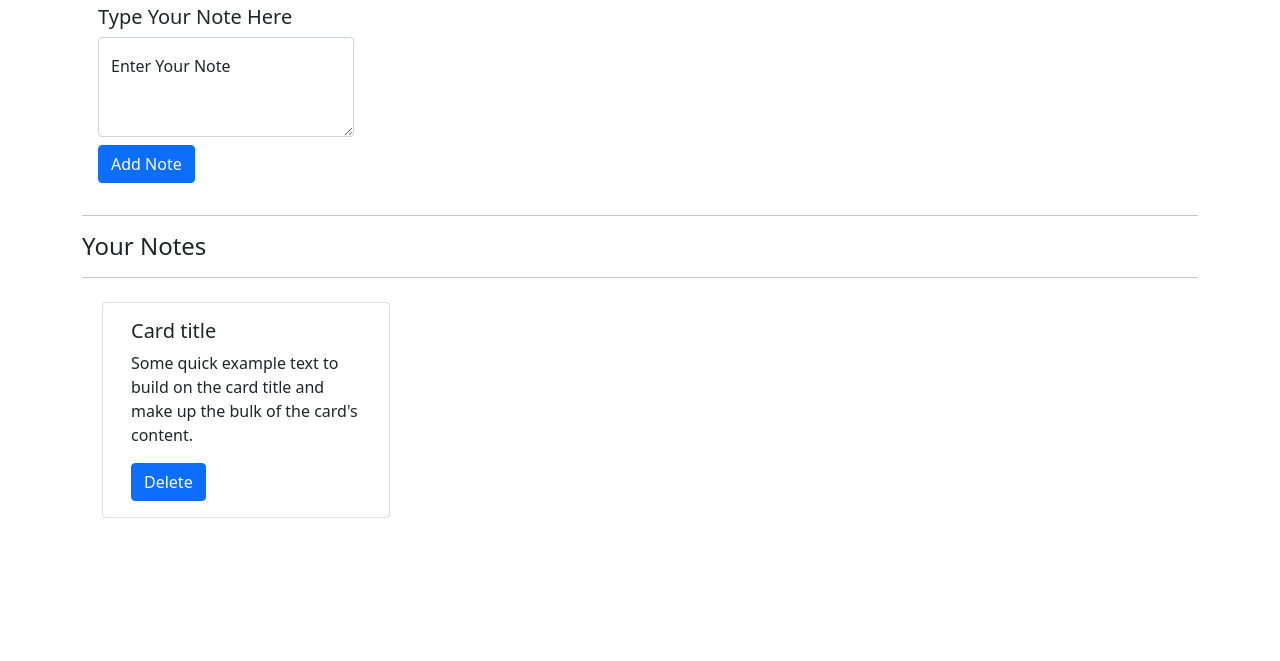
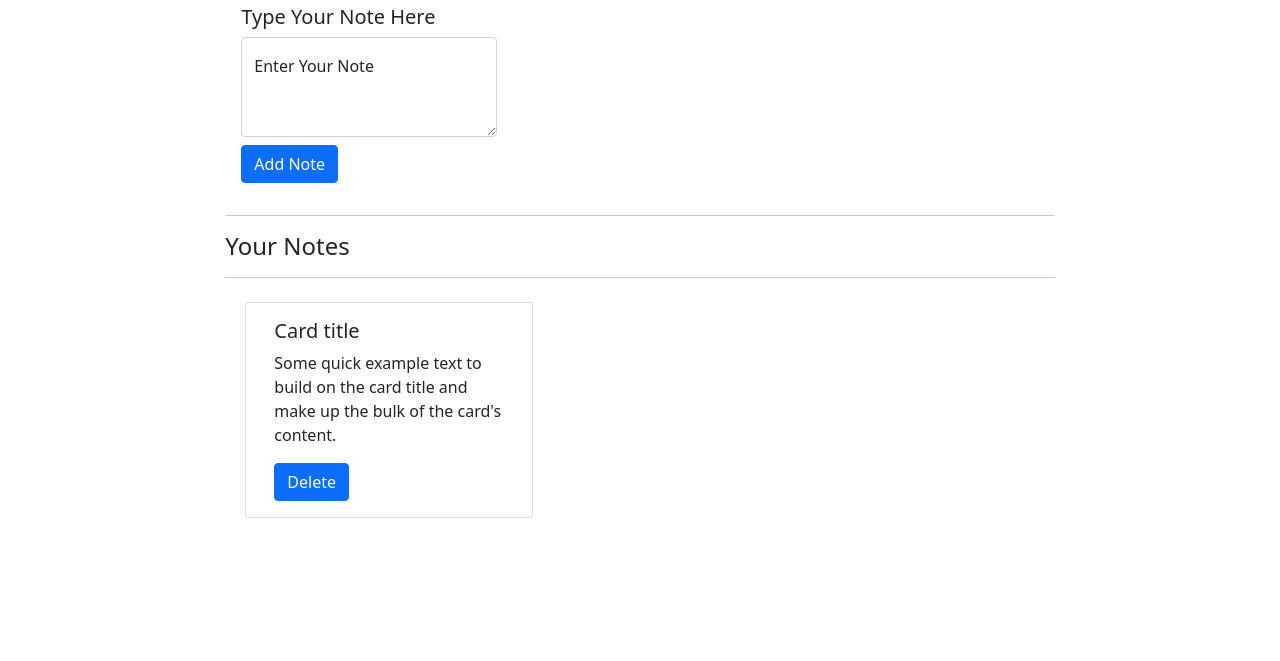
Before and after one commit to neamoth/NotesJavaScriptProject, a plain HTML site: page index.html in a window 1280 px wide. Shown: the part 139-800 px from the top of the page. Drawn offline with nearby package versions, Linux system fonts and the light colour scheme.

Commit message:
fixed: index.html margin for coloum

```diff
--- a/index.html
+++ b/index.html
@@ -33,13 +33,14 @@
             </div>
         </nav>
     </header>
-    <div class="container my-3">
+    <div class="container col-md-8 my-3">
         <h1>Welcome To Magic Notes</h1>
         <div class="noteCard" style="width: 18rem;">
             <div class="card-body">
                 <h5 class="card-title">Type Your Note Here</h5>
                 <div class="form-floating">
-                    <textarea class="form-control my-2" placeholder="Enter Your Note" id="addTxt" style="height: 100px"></textarea>
+                    <textarea class="form-control my-2" placeholder="Enter Your Note" id="addTxt"
+                        style="height: 100px"></textarea>
                     <label for="floatingTextarea2">Enter Your Note</label>
                 </div>
                 <button class="btn btn-primary" id="addBtn">Add Note</button>
@@ -62,6 +63,7 @@
         <script src="https://cdn.jsdelivr.net/npm/bootstrap@5.1.3/dist/js/bootstrap.bundle.min.js"
             integrity="sha384-ka7Sk0Gln4gmtz2MlQnikT1wXgYsOg+OMhuP+IlRH9sENBO0LRn5q+8nbTov4+1p"
             crossorigin="anonymous"></script>
+        <script src="js/app.js"></script>
 </body>
 
 </html>
```
Also changed, not shown: js/app.js (added).
